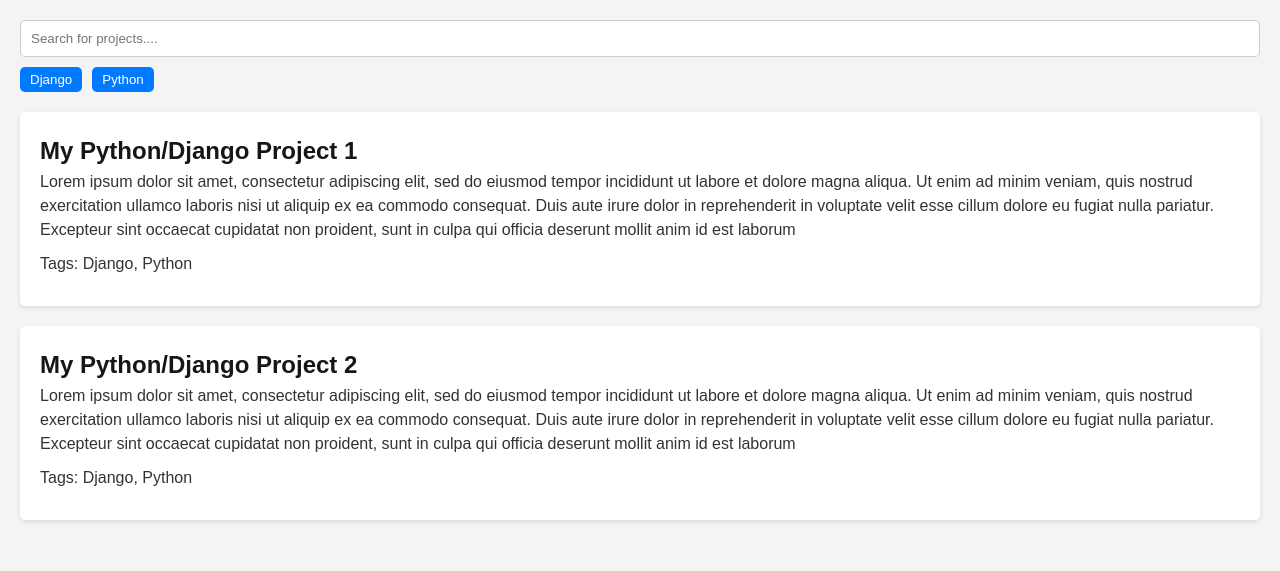
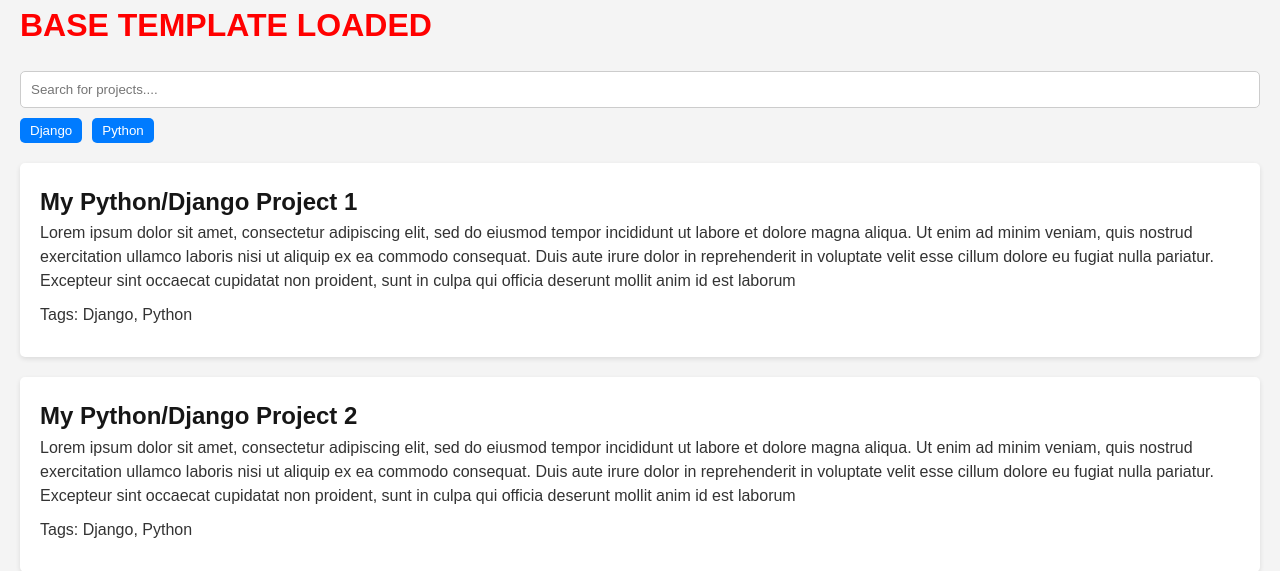
Before and after one commit to Mohamork/portfolio_mohamed_kromah, a Django app: page / in a window 1280 px wide. Shown: the part 76-647 px from the top of the page. Run offline with Django 5.2, Linux system fonts and the light colour scheme; data comes from the database, SQL or seed files in the repository.

Commit message:
Add Red color for testing

```diff
--- a/main/templates/base.html
+++ b/main/templates/base.html
@@ -19,6 +19,8 @@
 
         </ul>
     </header>
+    <h1 style="color:red">BASE TEMPLATE LOADED</h1>
+
     <main>
         {% block content %}
         {% endblock %}
```
